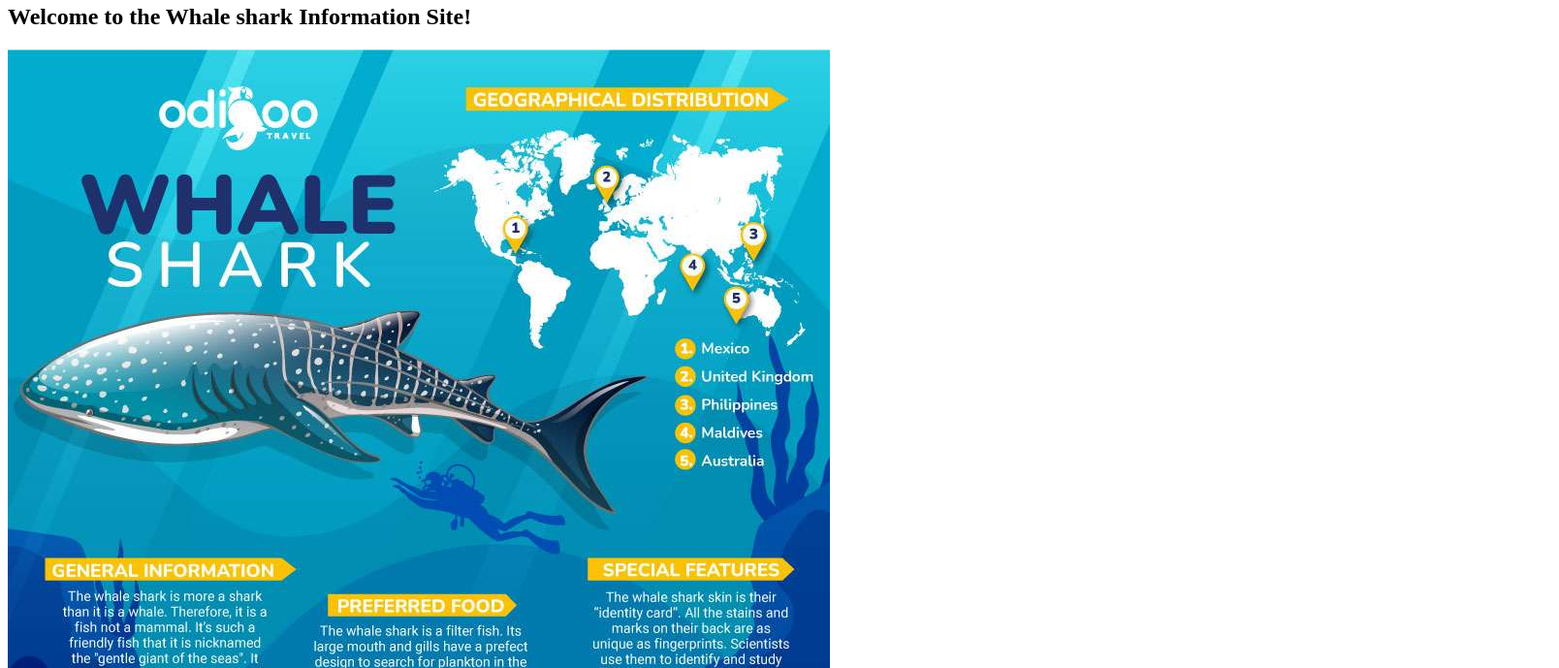
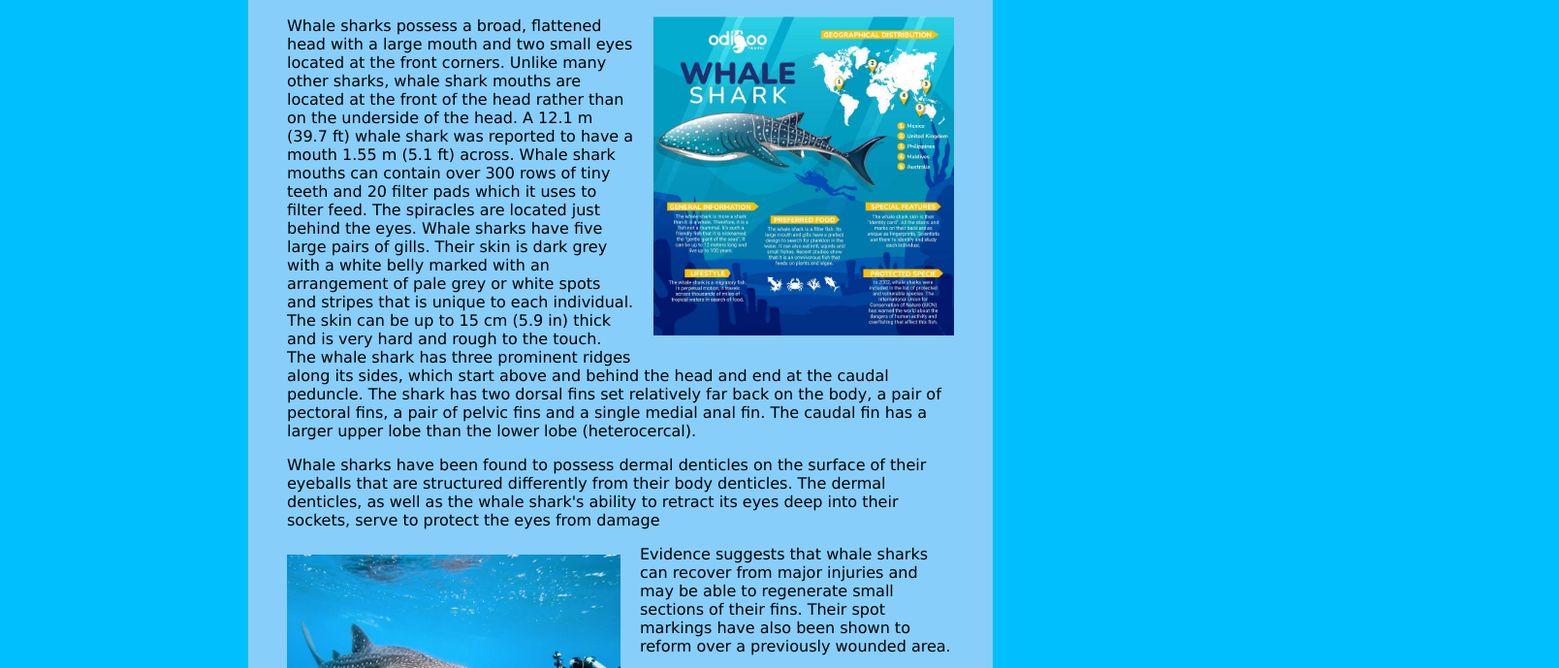
Before and after one commit to ryanharvey2/ryanharvey2.github.io, a plain HTML site: page whaleshark/whaleshark.html in a window 1280 px wide. Shown: the part 556-1245 px from the top of the page at 97% size, 1608 px wide, since content can reach past the window. Drawn offline with Linux system fonts and the light colour scheme.

Commit message:
Update whaleshark.html

```diff
--- a/whaleshark/whaleshark.html
+++ b/whaleshark/whaleshark.html
@@ -3,7 +3,7 @@
 
     <head>
         <title>Whale shark Information Site</title>
-        <link href="outdoors.css" type="text/css" rel="stylesheet">
+        <link href="whaleshark.css" type="text/css" rel="stylesheet">
     </head>
 
     <body>
```
